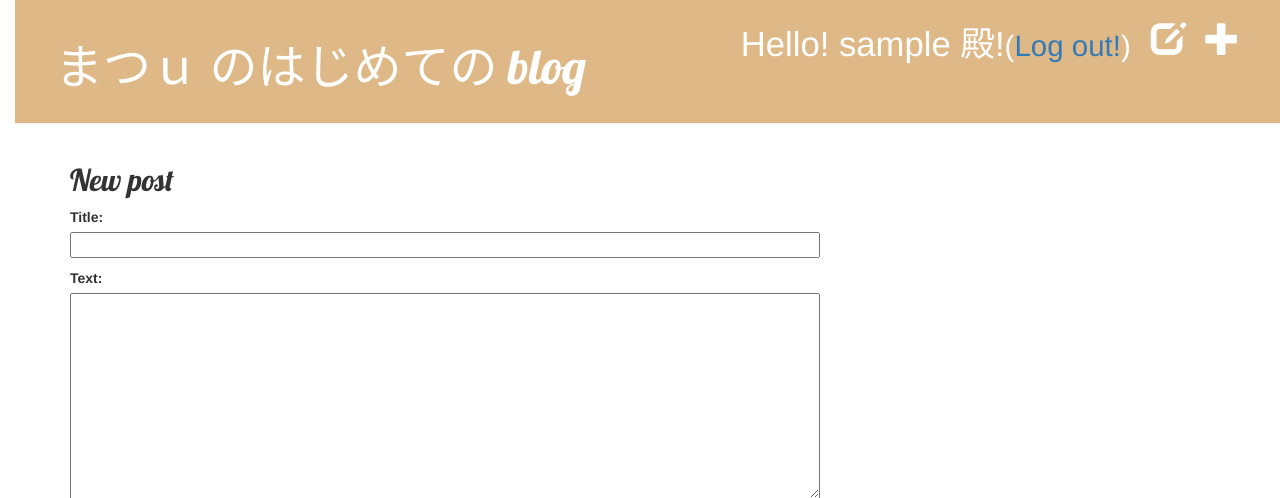
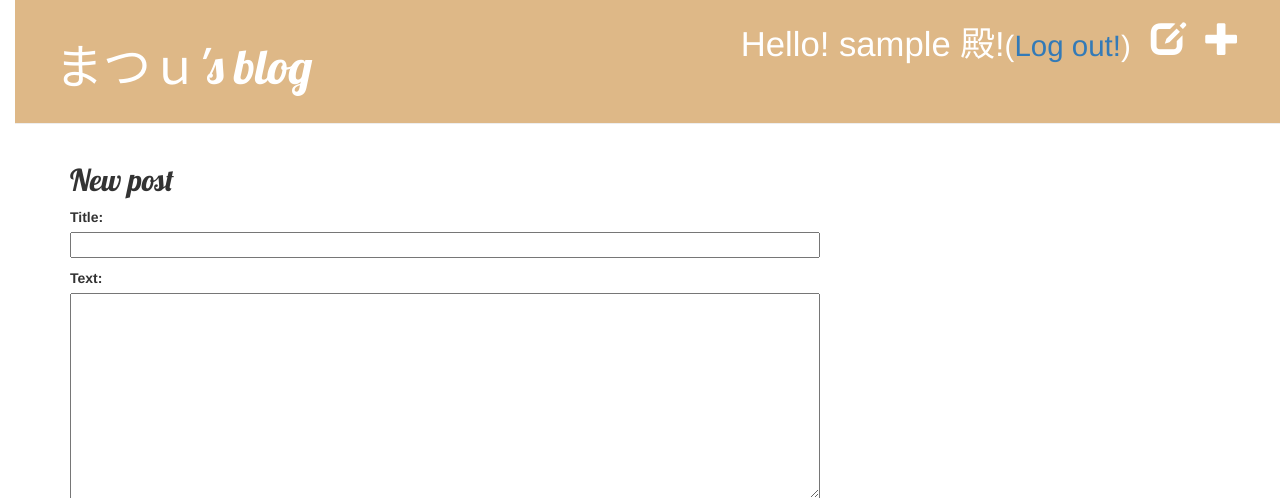
Before and after one commit to matsuu2tatsuya/my-first-blog, a Django app: page /post/new/ in a window 1280 px wide. Shown: the top 498 px of the page. Run offline with Django 3.2, Linux system fonts and the light colour scheme; the visitor is signed in with stand-in values (Sample User, id 1); some libraries are stand-ins or nearby versions.

Commit message:
first commit

```diff
--- a/blog/templates/blog/base.html
+++ b/blog/templates/blog/base.html
@@ -1,7 +1,7 @@
 {% load static %}
 <html>
     <head>
-        <title>まつｕ のはじめての blog</title>
+        <title>まつｕ's blog</title>
         <link rel="stylesheet" href="//maxcdn.bootstrapcdn.com/bootstrap/3.2.0/css/bootstrap.min.css">
         <link rel="stylesheet" href="//maxcdn.bootstrapcdn.com/bootstrap/3.2.0/css/bootstrap-theme.min.css">
         <link href='//fonts.googleapis.com/css?family=Lobster&subset=latin,latin-ext' rel='stylesheet' type='text/css'>
@@ -16,7 +16,7 @@
             {% else %}
                 <a href="{% url 'login' %}" class="top-menu"><span class="glyphicon glyphicon-lock"></span></a>
             {% endif %}
-            <h1><a href="/">まつｕ のはじめての blog</a></h1>
+            <h1><a href="/">まつｕ's blog</a></h1>
         </div>
         <div class="content container">
             <div class="row">
```
